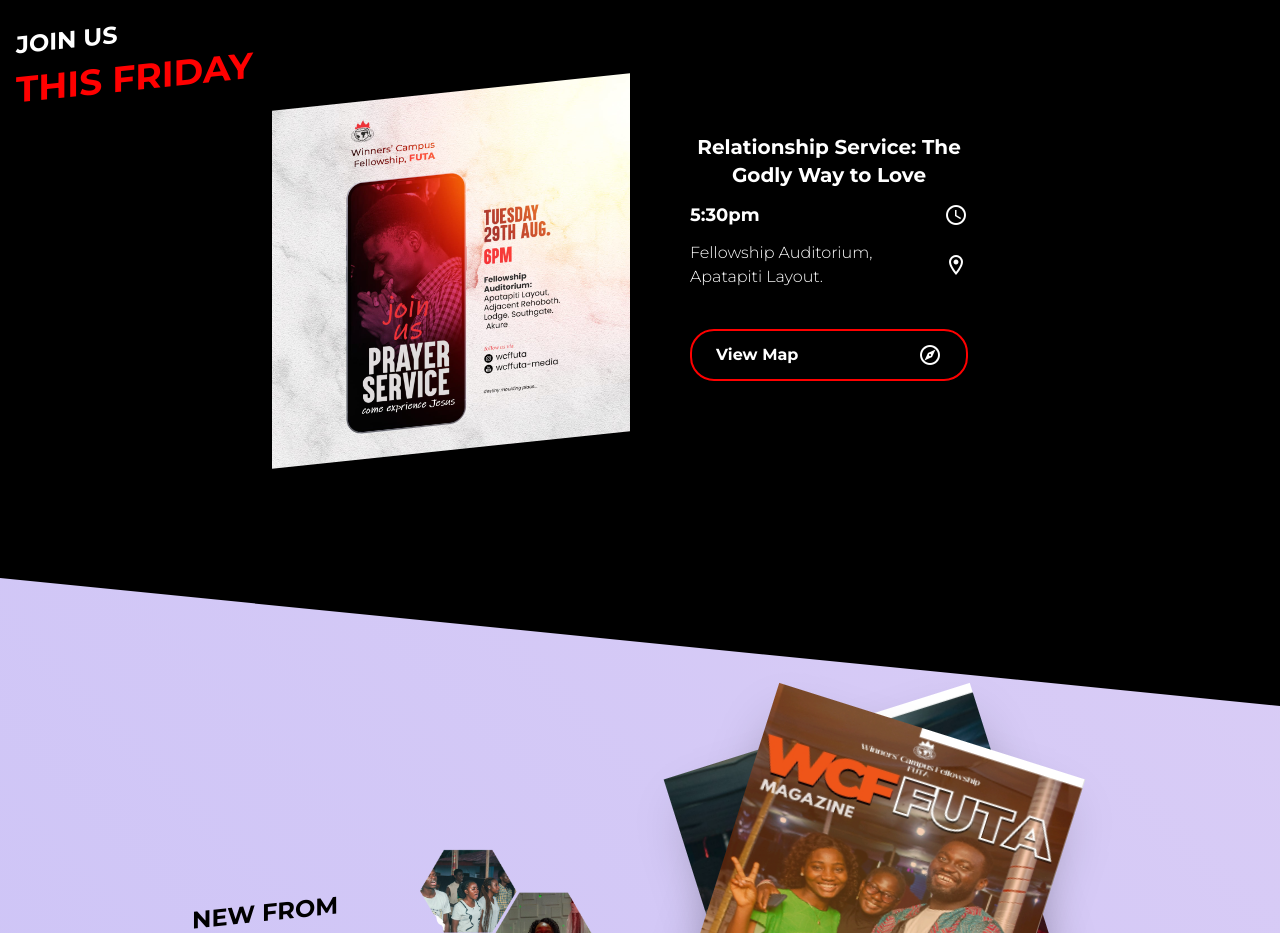
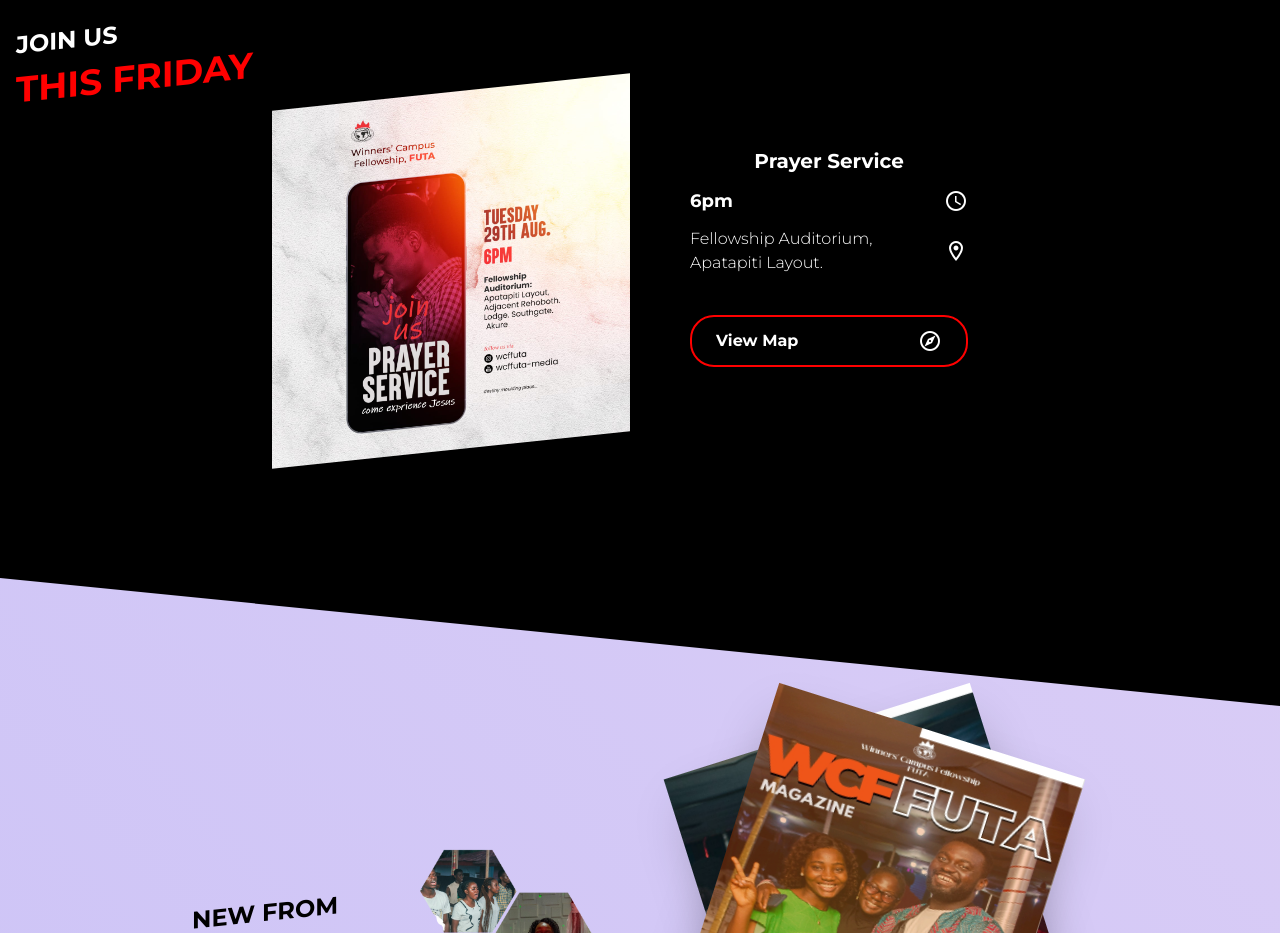
Before and after one commit to NRG-BUILDS/wcffuta, a React (Create React App) app: page / in a window 1280 px wide. Shown: the part 2720-3653 px from the top of the page. Built offline with nearby package versions, Linux system fonts and the light colour scheme.

Commit message:
Update UpcoProSect.js

```diff
--- a/src/views/Homepage/UpcoProSect.js
+++ b/src/views/Homepage/UpcoProSect.js
@@ -32,9 +32,9 @@
 
     //Edit this to edit event details
     const program = {
-        name: "Relationship Service: The Godly Way to Love",
+        name: "Prayer Service",
         venue: 'Fellowship Auditorium, Apatapiti Layout.',
-        time: '5:30pm'
+        time: '6pm'
     }
 
     return (
```
